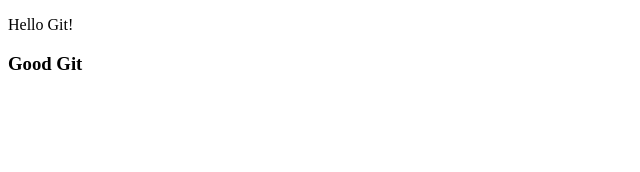
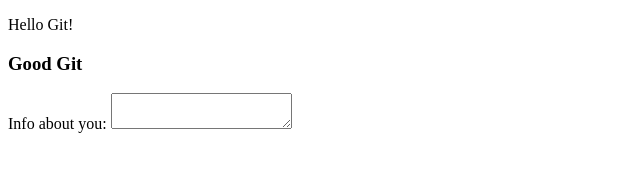
Before and after one commit to EvgeniaSergeeva/Front-End-course, a plain HTML site: page index.html in a window 1280 px wide. Shown: the whole page, without its empty margins (0-640 px from the left). Drawn offline with Linux system fonts and the light colour scheme.

Commit message:
form added

```diff
--- a/index.html
+++ b/index.html
@@ -14,6 +14,10 @@
       <div>
         <h3>Good Git</h3>
       </div>
+      <div>
+        <label for="textarea">Info about you:</label>
+        <textarea id="textarea"> </textarea><br />
+      </div>
     </main>
     <footer></footer>
   </body>
```
